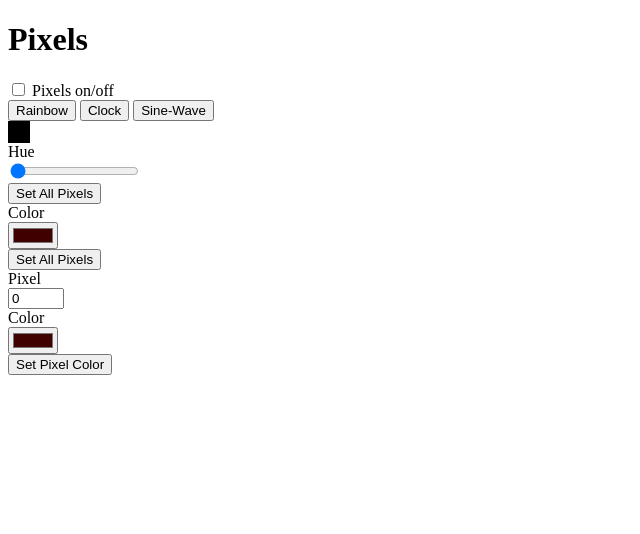
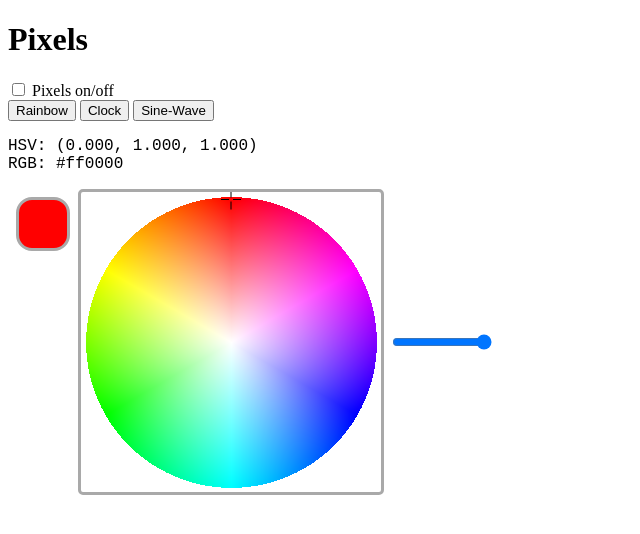
Before and after one commit to maxnoe/whiskey, a Svelte app in the folder frontend/: page / in a window 1280 px wide. Shown: the top 534 px of the page, without its empty margins (0-640 px from the left). Built offline with nearby package versions, Linux system fonts and the light colour scheme; no server answers; the HTML template or start-up script is replaced by a standard one.

Commit message:
Start working on colorpicker

```diff
--- a/frontend/src/App.svelte
+++ b/frontend/src/App.svelte
@@ -2,6 +2,7 @@
 
 import { onMount } from 'svelte';
 import { hsv2rgb, rgb2hex, hex2rgb } from './colors.js';
+import ColorPicker from './ColorPicker.svelte';
 
 
 let color = "#400000";
@@ -77,53 +78,7 @@ onMount(async () => {
 
     <button type="button" on:click={sine} class="btn btn-primary">Sine-Wave</button>
 
-    <div id="test" style="display: block; height: 20px; width: 20px; background-color: black; border: solid 1px black;">
-    </div>
-
-
-    <form on:submit|preventDefault={setAll} class="form form-inline">
-      <div class="row">
-        <label class="col-auto col-form-label" for="color">Hue</label>
-        <div class="col col-2">
-          <input class="form-control" style="background-color: {rgb2hex(hsv2rgb(hue, 1.0, 1.0))};" bind:value={hue} type="range" on:change={console.log(hue)} id="hue" min="0.0" max="1.0" step="{1/255}">
-        </div>
-
-        <div class="col-auto">
-          <button type="submit" class="btn btn-primary">Set All Pixels</button>
-        </div>
-      </div>
-    </form>
-
-    <form on:submit|preventDefault={setAll} class="form form-inline">
-      <div class="row">
-        <label class="col-auto col-form-label" for="color">Color</label>
-        <div class="col col-2">
-          <input class="form-control" bind:value={color_all} type="color" id="color">
-        </div>
-
-        <div class="col-auto">
-          <button type="submit" class="btn btn-primary">Set All Pixels</button>
-        </div>
-      </div>
-    </form>
-
-    <form on:submit|preventDefault={setColor} class="form form-inline">
-      <div class="row">
-        <label class="col-auto col-form-label" for="pixel">Pixel</label>
-        <div class="col-auto">
-          <input bind:value={pixel} type="number" min=0 max=13 id="pixel">
-        </div>
-
-        <label class="col-auto col-form-label" for="color">Color</label>
-        <div class="col col-2">
-          <input class="form-control" bind:value={color} type="color" id="color">
-        </div>
-
-        <div class="col-auto">
-          <button type="submit" class="btn btn-primary">Set Pixel Color</button>
-        </div>
-      </div>
-    </form>
+    <ColorPicker />
 
 </main>
 
--- /dev/null
+++ b/frontend/src/ColorPicker.svelte
@@ -0,0 +1,55 @@
+<script>
+import { cssVariables } from './styles.js';
+import { hsv2rgb, rgb2hex } from './colors.js';
+import HueSaturationPicker from './HueSaturationPicker.svelte';
+
+
+let value255 = 255;
+$: value = value255 / 255;
+let hue = 0.0;
+let saturation = 1.0;
+$: color = rgb2hex(hsv2rgb(hue, saturation, value));
+$: color1 = rgb2hex(hsv2rgb(hue, saturation, 1.0));
+
+
+</script>
+
+<p class="mono">
+  HSV: ({hue.toFixed(3)}, {saturation.toFixed(3)}, {value.toFixed(3)})<br>
+  RGB: {color}
+</p>
+
+<div class="wrapper" use:cssVariables={{ color, color1, value}}>
+  <div class="field"></div>
+
+  <HueSaturationPicker bind:hue bind:saturation bind:value />
+
+  <input type="range" bind:value={value255} min="0" max="255" />
+</div>
+
+<style>
+
+.mono {
+  font-family: "Fira Mono", monospace;
+}
+
+.field {
+  width: 3rem;
+  height: 3rem;
+  border: 3px solid darkgray;
+  border-radius: 1rem;
+  margin: 0.5rem;
+  background-color: var(--color);
+}
+
+.wrapper {
+  display: flex;
+}
+
+
+input[type="range"] {
+  margin: 0.5rem;
+  width: 100px;
+}
+
+</style>
--- /dev/null
+++ b/frontend/src/HueSaturationPicker.svelte
@@ -0,0 +1,106 @@
+<script>
+import { onMount } from 'svelte';
+import { hsv2rgb } from './colors.js';
+
+export let hue;
+export let saturation;
+export let value = 1.0;
+
+let dragging = false;
+
+let canvas;
+let ctx;
+let colors;
+let img_data;
+
+
+onMount(() => {
+    ctx = canvas.getContext("2d");
+    colors = ctx.createImageData(canvas.width, canvas.height);
+    img_data = colors.data;
+    update();
+});
+
+
+function setColor(event) {
+    if (event.type == "mousemove" && !dragging) return;
+
+    const rect = canvas.getBoundingClientRect();
+    const x = event.clientX - rect.left;
+    const y = event.clientY - rect.top;
+    let [h, s] = xy2hs(x, y);
+    hue = h;
+    saturation = Math.min(s, 1.0);
+    update();
+}
+
+
+function hs2xy(h, s) {
+    let phi = 2 * Math.PI * h;
+    let x = 0.5 * canvas.width - 0.475 * s * Math.sin(phi) * canvas.width;
+    let y = 0.5 * canvas.height - 0.475 * s * Math.cos(phi) * canvas.height;
+    return [x, y];
+}
+
+function xy2hs(x, y) {
+    let dy = (y - 0.5 * canvas.height) / (0.475 * canvas.height);
+    let dx = (x - 0.5 * canvas.width) / (0.475 * canvas.width);
+
+    let h = 0.5 + Math.atan2(dx, dy) / (2 * Math.PI);
+    let s = Math.sqrt(Math.pow(dx, 2) + Math.pow(dy, 2));
+    return [h, s];
+}
+
+
+function fill() {
+    for (let x=0; x < canvas.width; x++) {
+        for (let y=0; y < canvas.height; y++) {
+            let [h, s] = xy2hs(x, y);
+            if (s > 1.02) continue;
+
+            let [r, g, b] = hsv2rgb(h, s, value);
+            let idx = y * canvas.width * 4 + x * 4;
+            img_data[idx] = r;
+            img_data[idx + 1] = g;
+            img_data[idx + 2] = b;
+            img_data[idx + 3] = 255;
+        }
+    }
+    ctx.putImageData(colors, 0, 0);
+}
+
+
+function update() {
+    fill();
+
+    let [x, y] = hs2xy(hue, saturation);
+    [-1, 1].forEach(sign => {
+        ctx.beginPath();
+        ctx.moveTo(x, y + sign * 2);
+        ctx.lineTo(x, y + sign * 10);
+        ctx.stroke();
+
+        ctx.beginPath();
+        ctx.moveTo(x + sign * 2, y);
+        ctx.lineTo(x + sign * 10, y);
+        ctx.stroke();
+    })
+}
+</script>
+
+<canvas
+    width="300" height="300"
+    class="popup"
+    on:mousemove={setColor}
+    on:click={setColor}
+    on:mousedown={(event) => {dragging = true; setColor(event)}}
+    on:mouseup={() => {dragging = false;}}
+    bind:this={canvas}
+></canvas>
+
+<style>
+canvas {
+    border: 3px solid darkgray;
+    border-radius: 5px;
+}
+</style>
--- a/frontend/src/colors.js
+++ b/frontend/src/colors.js
@@ -19,12 +19,11 @@ export function hsv2rgb(h, s, v) {
       h = h[0];
   }
 
+
   h = h / (1/6);
   let c = s * v;
   let x = c * (1 - Math.abs(h % 2 - 1));
-
-    c = Math.floor(255 * c)
-    x = Math.floor(255 * x)
+  let m = v - c;
 
   let r = 0;
   let g = 0;
@@ -39,7 +38,7 @@ export function hsv2rgb(h, s, v) {
       case 5: r = c; b = x; break;
   }
 
-    return [r, g, b]
+  return [Math.round((r + m) * 255), Math.round((g + m) * 255), Math.round((b + m) * 255)]
 }
 
 export function hex2rgb(hex) {
--- /dev/null
+++ b/frontend/src/styles.js
@@ -0,0 +1,15 @@
+export function cssVariables(node, variables) {
+  setCssVariables(node, variables);
+
+  return {
+    update(variables) {
+      setCssVariables(node, variables);
+    }
+  }
+}
+
+export function setCssVariables(node, variables) {
+  for (const name in variables) {
+    node.style.setProperty(`--${name}`, variables[name]);
+  }
+}
--- /dev/null
+++ b/frontend/src/utils.js
@@ -0,0 +1,4 @@
+export function round(number, digits) {
+  let factor = Math.pow(10, digits);
+  return Math.round(factor * number) / factor;
+}
```
Lines whose indentation alone changed are shown as unchanged.
